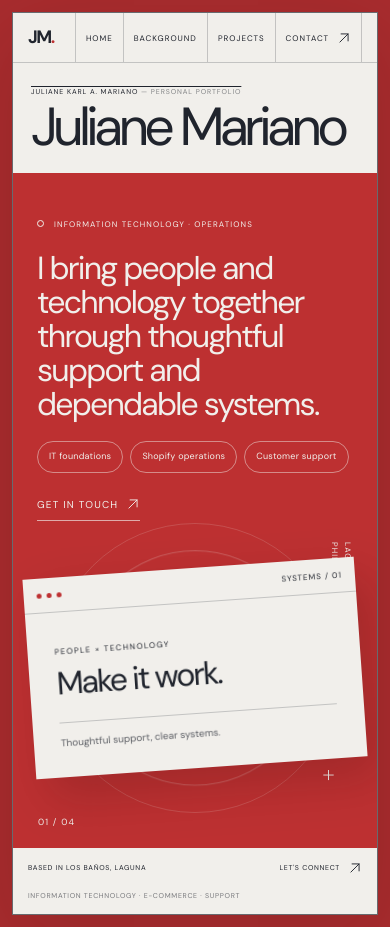
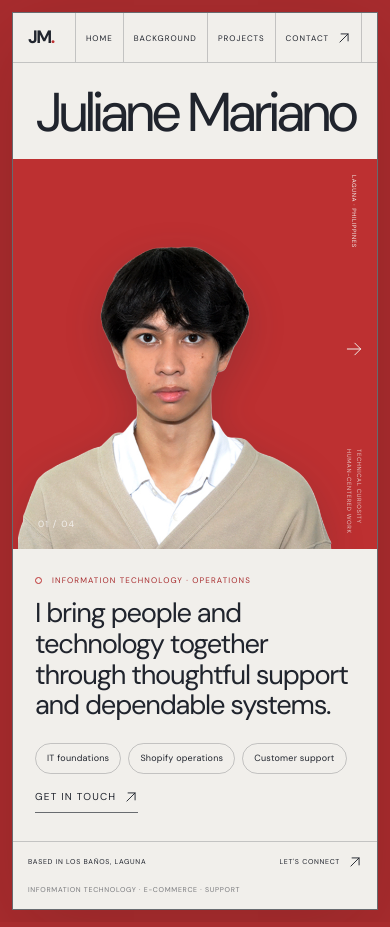
Before and after one commit to jaykaysituation/yajyPortfolio, a Next.js app: page / in a window 390 px wide. Built offline with nearby package versions, Linux system fonts and the light colour scheme.

Commit message:
Redesign homepage

```diff
--- a/app/globals.css
+++ b/app/globals.css
@@ -56,7 +56,7 @@ a { color: inherit; text-decoration: none; }
 .overline { margin: 0 0 4px; font-size: 9px; letter-spacing: 0.13em; }
 .overline span { color: rgba(32, 36, 45, 0.52); }
 h1 { margin: 0; font-size: clamp(4rem, 10.2vw, 8.5rem); line-height: 0.96; font-weight: 400; letter-spacing: -0.085em; white-space: nowrap; }
-.nameplate h1 { transform-origin: left center; transition: color 220ms ease, transform 220ms ease, text-shadow 220ms ease; }
+.nameplate h1 { font-size: clamp(4rem, 12.5vw, 10rem); text-align: center; transform-origin: center; transition: color 220ms ease, transform 220ms ease, text-shadow 220ms ease; }
 @media (hover: hover) and (prefers-reduced-motion: no-preference) {
   .nameplate h1:hover { color: var(--red); transform: translateY(-3px); text-shadow: 0 5px 18px rgba(189, 48, 49, 0.12); }
 }
@@ -65,18 +65,27 @@ h1 { margin: 0; font-size: clamp(4rem, 10.2vw, 8.5rem); line-height: 0.96; font-
 }
 
 .hero-main {
-  min-height: 510px;
+  height: clamp(390px, 48vw, 560px);
+  min-height: 390px;
   position: relative;
   overflow: hidden;
   display: grid;
-  grid-template-columns: 0.92fr 1.08fr;
-  align-items: center;
-  padding: 62px 8.5%;
+  grid-template-columns: 1fr;
+  place-items: center;
+  padding: 0 8.5%;
   background: var(--red);
   color: var(--paper);
 }
 
-.hero-copy { position: relative; z-index: 2; max-width: 490px; padding: 24px 0; }
+.hero-details { display: grid; grid-template-columns: 1.2fr 0.8fr; align-items: center; gap: 8%; padding: 31px 8.5% 34px; border-bottom: 1px solid var(--line); background: var(--paper); }
+.hero-details-intro { max-width: 640px; }
+.hero-details .hero-kicker { margin: 0 0 14px; color: var(--red-deep); }
+.hero-details .status-dot { border-color: var(--red); }
+.hero-details .hero-statement { max-width: 640px; color: var(--ink); font-size: clamp(1.35rem, 2.5vw, 2.2rem); line-height: 1.12; letter-spacing: -0.045em; }
+.hero-details-actions { display: flex; flex-direction: column; align-items: flex-start; gap: 18px; }
+.hero-details .skill-list { margin: 0; }
+.hero-details .skill-tag { border-color: var(--line); }
+.hero-details .hero-link { margin-top: 0; border-color: rgba(32, 36, 45, 0.65); color: var(--ink); }
 .hero-kicker { display: flex; gap: 10px; align-items: center; margin: 0 0 30px; font-size: 9px; letter-spacing: 0.14em; }
 .status-dot { width: 7px; height: 7px; border: 1px solid var(--paper); border-radius: 50%; }
 .hero-statement { max-width: 480px; margin: 0; font-size: clamp(1.8rem, 3.2vw, 3.25rem); line-height: 1.06; font-weight: 400; letter-spacing: -0.055em; }
@@ -87,23 +96,15 @@ h1 { margin: 0; font-size: clamp(4rem, 10.2vw, 8.5rem); line-height: 0.96; font-
 .hero-link { display: inline-flex; align-items: center; margin-top: 34px; border-bottom: 1px solid rgba(241, 239, 235, 0.65); padding-bottom: 8px; font-size: 10px; letter-spacing: 0.12em; transform-origin: left center; transition: scale 180ms ease; }
 .hero-link:hover, .hero-link:focus-visible, .hero-footer a:hover, .hero-footer a:focus-visible { scale: 1.04; }
 
-.systems-art { min-height: 360px; position: relative; display: grid; place-items: center; }
-.orbit { position: absolute; width: min(28vw, 350px); aspect-ratio: 1; border: 1px solid rgba(241, 239, 235, 0.26); border-radius: 50%; }
-.orbit-two { width: min(21vw, 260px); border-color: rgba(32, 36, 45, 0.22); }
-.orbit-three { width: min(36vw, 445px); border-color: rgba(241, 239, 235, 0.16); }
-.system-card { width: min(100%, 410px); position: relative; z-index: 1; background: var(--paper); color: var(--ink); transform: rotate(-4deg); box-shadow: 14px 20px 45px rgba(66, 14, 15, 0.22); transition: rotate 220ms ease; }
-.system-card:hover { rotate: 4deg; }
-.system-card__top { height: 35px; padding: 0 13px; display: flex; gap: 5px; align-items: center; border-bottom: 1px solid var(--line); }
-.system-card__dot { width: 5px; height: 5px; background: var(--red); border-radius: 50%; }
-.system-card__label { margin-left: auto; font-size: 8px; letter-spacing: 0.12em; }
-.system-card__body { min-height: 205px; padding: 31px 27px 25px; display: flex; flex-direction: column; justify-content: center; }
-.system-card__eyebrow { font-size: 8px; letter-spacing: 0.17em; }
-.system-card__title { margin-top: 10px; font-size: clamp(2rem, 4vw, 3.4rem); line-height: 1; letter-spacing: -0.065em; }
-.system-card__rule { width: 100%; height: 1px; margin: 23px 0 12px; background: var(--line); }
-.system-card__caption { font-size: 10px; color: rgba(32, 36, 45, 0.7); }
-.art-index { position: absolute; top: 4%; right: 2%; font-size: 8px; line-height: 1.7; letter-spacing: 0.13em; writing-mode: vertical-rl; }
-.art-cross { position: absolute; right: 8%; bottom: 5%; font-size: 24px; font-weight: 200; }
-.hero-side-note { position: absolute; right: 24px; top: 50%; writing-mode: vertical-rl; transform: translateY(-50%); font-size: 8px; line-height: 1.7; letter-spacing: 0.15em; opacity: 0.7; }
+.portrait-art { width: min(100%, 620px); height: 100%; position: relative; display: grid; place-items: center; }
+.portrait-image { display: block; width: min(100%, 520px); height: 100%; object-fit: contain; object-position: center bottom; filter: drop-shadow(0 12px 18px rgba(32, 36, 45, 0.2)); }
+.portrait-side-rail { position: absolute; z-index: 2; top: 4%; right: 2%; bottom: 4%; display: flex; flex-direction: column; align-items: center; justify-content: space-between; color: var(--paper); }
+.art-index, .hero-side-note { writing-mode: vertical-rl; font-size: 8px; line-height: 1.7; letter-spacing: 0.13em; }
+.hero-side-note { opacity: 0.76; }
+.portrait-next-link { display: grid; width: 38px; height: 38px; place-items: center; color: var(--paper); transition: transform 180ms ease, opacity 180ms ease; }
+.portrait-next-link svg { width: 24px; height: 24px; stroke: currentColor; stroke-width: 1.2; stroke-linecap: round; stroke-linejoin: round; }
+.portrait-next-link:hover { transform: translateX(3px); opacity: 0.76; }
+.portrait-next-link:focus-visible { outline: 1px solid currentColor; outline-offset: 2px; }
 .hero-counter { position: absolute; bottom: 18px; left: 25px; font-size: 9px; letter-spacing: 0.13em; }
 
 .hero-footer { min-height: 55px; display: flex; justify-content: space-between; align-items: center; gap: 16px; padding: 0 25px; font-size: 8px; letter-spacing: 0.1em; }
@@ -218,15 +219,15 @@ h1 { margin: 0; font-size: clamp(4rem, 10.2vw, 8.5rem); line-height: 0.96; font-
   .projects-list .project-slot:nth-child(3) { animation-delay: 300ms; }
   .nameplate .home-text-item:first-child { animation-delay: 0ms; }
   .nameplate .home-text-item:nth-child(2) { animation-delay: 100ms; }
-  .hero-copy > .home-text-item:nth-child(1) { animation-delay: 200ms; }
-  .hero-copy > .home-text-item:nth-child(2) { animation-delay: 300ms; }
-  .hero-copy > .home-text-item:nth-child(3) .home-text-item:nth-child(1) { animation-delay: 400ms; }
-  .hero-copy > .home-text-item:nth-child(3) .home-text-item:nth-child(2) { animation-delay: 480ms; }
-  .hero-copy > .home-text-item:nth-child(3) .home-text-item:nth-child(3) { animation-delay: 560ms; }
-  .hero-copy > .home-text-item:nth-child(4) { animation-delay: 620ms; }
-  .hero-footer > .home-text-item:nth-child(1) { animation-delay: 720ms; }
-  .hero-footer > .home-text-item:nth-child(2) { animation-delay: 820ms; }
-  .hero-footer > .home-text-item:nth-child(3) { animation-delay: 920ms; }
+  .hero-details-intro .home-text-item:nth-child(1) { animation-delay: 850ms; }
+  .hero-details-intro .home-text-item:nth-child(2) { animation-delay: 950ms; }
+  .hero-details-actions .skill-tag:nth-child(1) { animation-delay: 1050ms; }
+  .hero-details-actions .skill-tag:nth-child(2) { animation-delay: 1130ms; }
+  .hero-details-actions .skill-tag:nth-child(3) { animation-delay: 1210ms; }
+  .hero-details-actions > .hero-link { animation-delay: 1290ms; }
+  .hero-footer > .home-text-item:nth-child(1) { animation-delay: 1390ms; }
+  .hero-footer > .home-text-item:nth-child(2) { animation-delay: 1490ms; }
+  .hero-footer > .home-text-item:nth-child(3) { animation-delay: 1590ms; }
   .about-page .skills-group { animation: about-enter 650ms cubic-bezier(0.2, 0.75, 0.2, 1) both; }
   .about-page .skills-group:nth-of-type(2) { animation-delay: 100ms; }
   .about-page .skills-group:nth-of-type(3) { animation-delay: 180ms; }
@@ -244,21 +245,22 @@ h1 { margin: 0; font-size: clamp(4rem, 10.2vw, 8.5rem); line-height: 0.96; font-
   .navigation a { min-width: 0; padding: 0 10px; font-size: 8px; }
   .topbar-note { display: none; }
   .nameplate { padding: 24px 18px 20px; }
+  .nameplate h1 { font-size: clamp(2.8rem, 14vw, 5.8rem); }
   .overline { font-size: 7px; }
   h1 { font-size: clamp(3.35rem, 13.2vw, 6.1rem); letter-spacing: -0.09em; }
-  .hero-main { grid-template-columns: 1fr; padding: 35px 24px 42px; gap: 10px; }
-  .hero-copy { padding: 10px 0 0; }
-  .hero-kicker { margin-bottom: 22px; font-size: 8px; }
-  .hero-statement { max-width: 430px; font-size: clamp(2rem, 8vw, 3rem); }
-  .skill-list { margin-top: 20px; }
-  .hero-link { margin-top: 24px; }
-  .systems-art { min-height: 275px; margin: 0 -8px; }
-  .orbit { width: 230px; }
-  .orbit-two { width: 170px; }
-  .orbit-three { width: 290px; }
-  .system-card { max-width: 340px; }
-  .system-card__body { min-height: 165px; }
-  .hero-side-note { display: none; }
+  .hero-main { height: clamp(340px, 100vw, 480px); min-height: 340px; padding: 0; }
+  .portrait-art { width: min(calc(100% - 46px), 360px); margin-right: 36px; }
+  .portrait-image { width: min(100%, 420px); }
+  .portrait-side-rail { right: 8px; }
+  .art-index, .hero-side-note { font-size: 6px; letter-spacing: 0.1em; }
+  .portrait-next-link { width: 30px; height: 30px; }
+  .portrait-next-link svg { width: 20px; height: 20px; }
+  .hero-details { grid-template-columns: 1fr; gap: 22px; padding: 25px 22px 28px; }
+  .hero-details .hero-kicker { margin-bottom: 12px; font-size: 8px; }
+  .hero-details .hero-statement { max-width: 480px; font-size: clamp(1.45rem, 7vw, 2.15rem); }
+  .hero-details-actions { gap: 15px; }
+  .hero-details .skill-list { margin-top: 0; }
+  .hero-details .hero-link { margin-top: 0; }
   .hero-footer { flex-wrap: wrap; padding: 13px 15px; font-size: 7px; }
   .hero-footer > span:nth-child(2) { order: 3; width: 100%; }
   .about-intro { padding: 36px 22px 31px; }
@@ -283,12 +285,10 @@ h1 { margin: 0; font-size: clamp(4rem, 10.2vw, 8.5rem); line-height: 0.96; font-
 }
 
 @media (prefers-reduced-motion: no-preference) {
-  .system-card { animation: card-arrive 700ms cubic-bezier(0.2, 0.75, 0.2, 1) both; animation-delay: 400ms; }
-  .orbit-one { animation: orbit-breathe 7s ease-in-out infinite alternate; }
-  @keyframes card-arrive { from { opacity: 0; transform: translateY(18px) rotate(-1deg); } to { opacity: 1; transform: translateY(0) rotate(-4deg); } }
-  @keyframes orbit-breathe { from { transform: scale(0.97); opacity: 0.6; } to { transform: scale(1.03); opacity: 1; } }
+  .portrait-image { animation: portrait-arrive 700ms cubic-bezier(0.2, 0.75, 0.2, 1) 180ms both; }
+  @keyframes portrait-arrive { from { opacity: 0; transform: translateY(18px); } to { opacity: 1; transform: translateY(0); } }
 }
 
 @media (prefers-reduced-motion: reduce) {
-  .hero-link, .hero-footer a, .about-skills .skill-tag, .skill-list .skill-tag, .system-card { transition: none; }
+  .hero-link, .hero-footer a, .about-skills .skill-tag, .skill-list .skill-tag, .portrait-next-link { transition: none; }
 }
--- a/app/page.tsx
+++ b/app/page.tsx
@@ -1,29 +1,19 @@
+import Image from "next/image";
 import { ArrowUpRightIcon } from "./arrow-up-right-icon";
 
 const skills = ["IT foundations", "Shopify operations", "Customer support"];
 
-function SystemsIllustration() {
+function PortraitIllustration() {
   return (
-    <div className="systems-art" aria-label="Abstract systems interface" role="img">
-      <div className="orbit orbit-one" />
-      <div className="orbit orbit-two" />
-      <div className="orbit orbit-three" />
-      <div className="system-card">
-        <div className="system-card__top">
-          <span className="system-card__dot" />
-          <span className="system-card__dot" />
-          <span className="system-card__dot" />
-          <span className="system-card__label">SYSTEMS / 01</span>
-        </div>
-        <div className="system-card__body">
-          <span className="system-card__eyebrow">PEOPLE × TECHNOLOGY</span>
-          <span className="system-card__title">Make it work.</span>
-          <div className="system-card__rule" />
-          <span className="system-card__caption">Thoughtful support, clear systems.</span>
-        </div>
-      </div>
-      <span className="art-index">LAGUNA<br />PHILIPPINES</span>
-      <span className="art-cross" aria-hidden="true">+</span>
+    <div className="portrait-art">
+      <Image
+        className="portrait-image"
+        src="/juliane-portrait.png"
+        alt="Portrait of Juliane Mariano"
+        width={600}
+        height={600}
+        priority
+      />
     </div>
   );
 }
@@ -44,26 +34,38 @@ export default function Home() {
 
       <section className="hero" id="home" aria-labelledby="hero-title">
         <div className="nameplate home-text-motion">
-          <p className="overline home-text-item">JULIANE KARL A. MARIANO <span>— PERSONAL PORTFOLIO</span></p>
           <h1 className="home-text-item" id="hero-title">Juliane Mariano</h1>
         </div>
 
         <div className="hero-main" id="focus">
-          <div className="hero-copy home-text-motion">
+          <PortraitIllustration />
+          <div className="portrait-side-rail">
+            <span className="art-index">LAGUNA · PHILIPPINES</span>
+            <a className="portrait-next-link" href="/about" aria-label="Go to the Background page">
+              <svg viewBox="0 0 24 24" fill="none" aria-hidden="true" focusable="false">
+                <path d="M4 12h16M13 5l7 7-7 7" />
+              </svg>
+            </a>
+            <span className="hero-side-note">TECHNICAL CURIOSITY<br />HUMAN-CENTERED WORK</span>
+          </div>
+          <span className="hero-counter">01 / 04</span>
+        </div>
+      </section>
+
+      <section className="hero-details" aria-label="Introduction and areas of experience">
+        <div className="hero-details-intro">
           <p className="hero-kicker home-text-item"><span className="status-dot" /> INFORMATION TECHNOLOGY · OPERATIONS</p>
           <p className="hero-statement home-text-item">
             I bring people and technology together through thoughtful support and dependable systems.
           </p>
-            <div className="skill-list home-text-item" aria-label="Areas of experience">
+        </div>
+        <div className="hero-details-actions">
+          <div className="skill-list" aria-label="Areas of experience">
             {skills.map((skill) => <span className="skill-tag home-text-item" key={skill}>{skill}</span>)}
           </div>
           <a className="hero-link home-text-item" href="mailto:julianekm02@gmail.com">
             GET IN TOUCH <span><ArrowUpRightIcon /></span>
           </a>
-          </div>
-          <SystemsIllustration />
-          <span className="hero-side-note">TECHNICAL CURIOSITY<br />HUMAN-CENTERED WORK</span>
-          <span className="hero-counter">01 / 04</span>
         </div>
       </section>
 
```
Also changed, not shown: public/juliane-portrait.png (added), 1 other file (tests, documents, lock files or other folders). Lines whose indentation alone changed are shown as unchanged.
